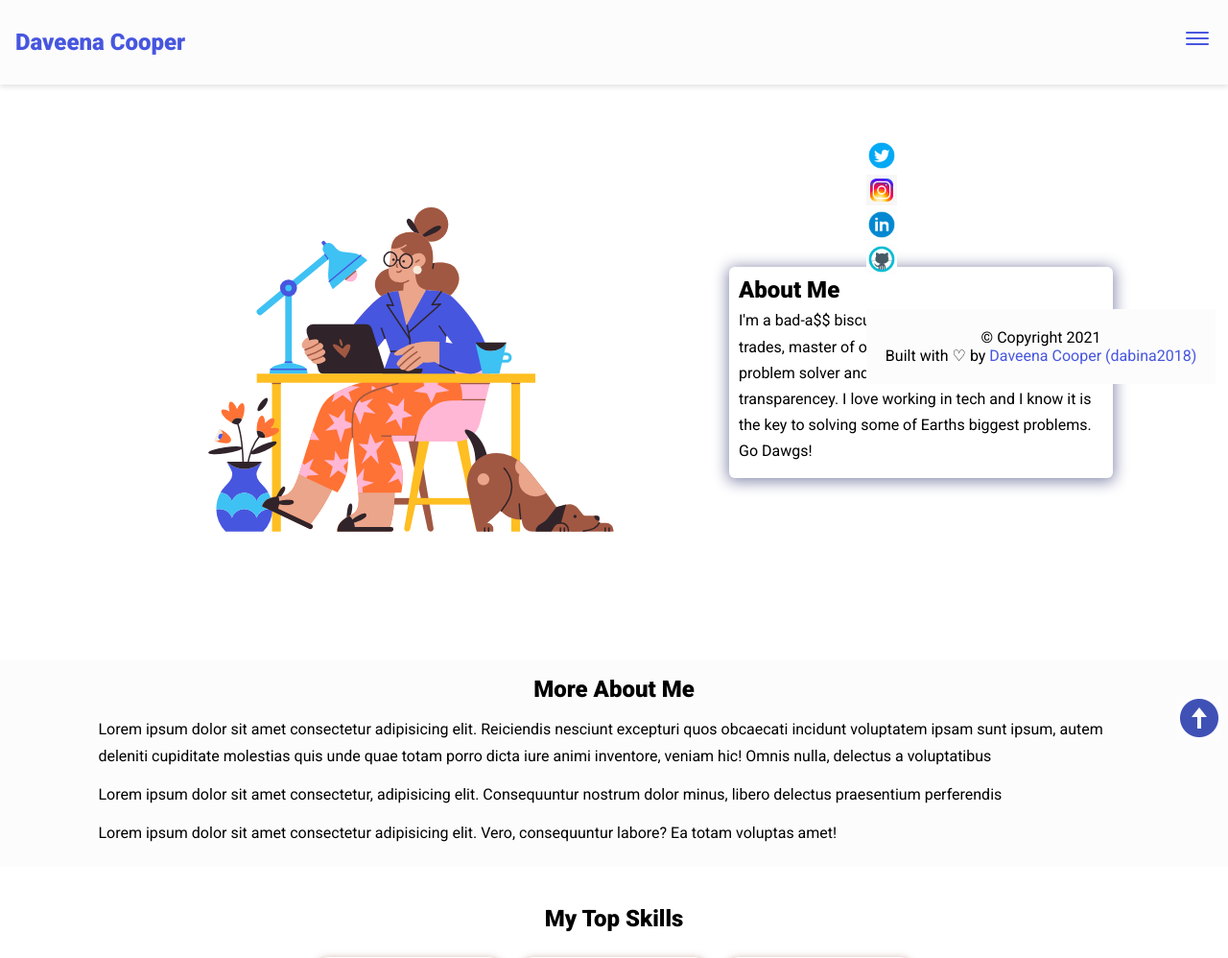
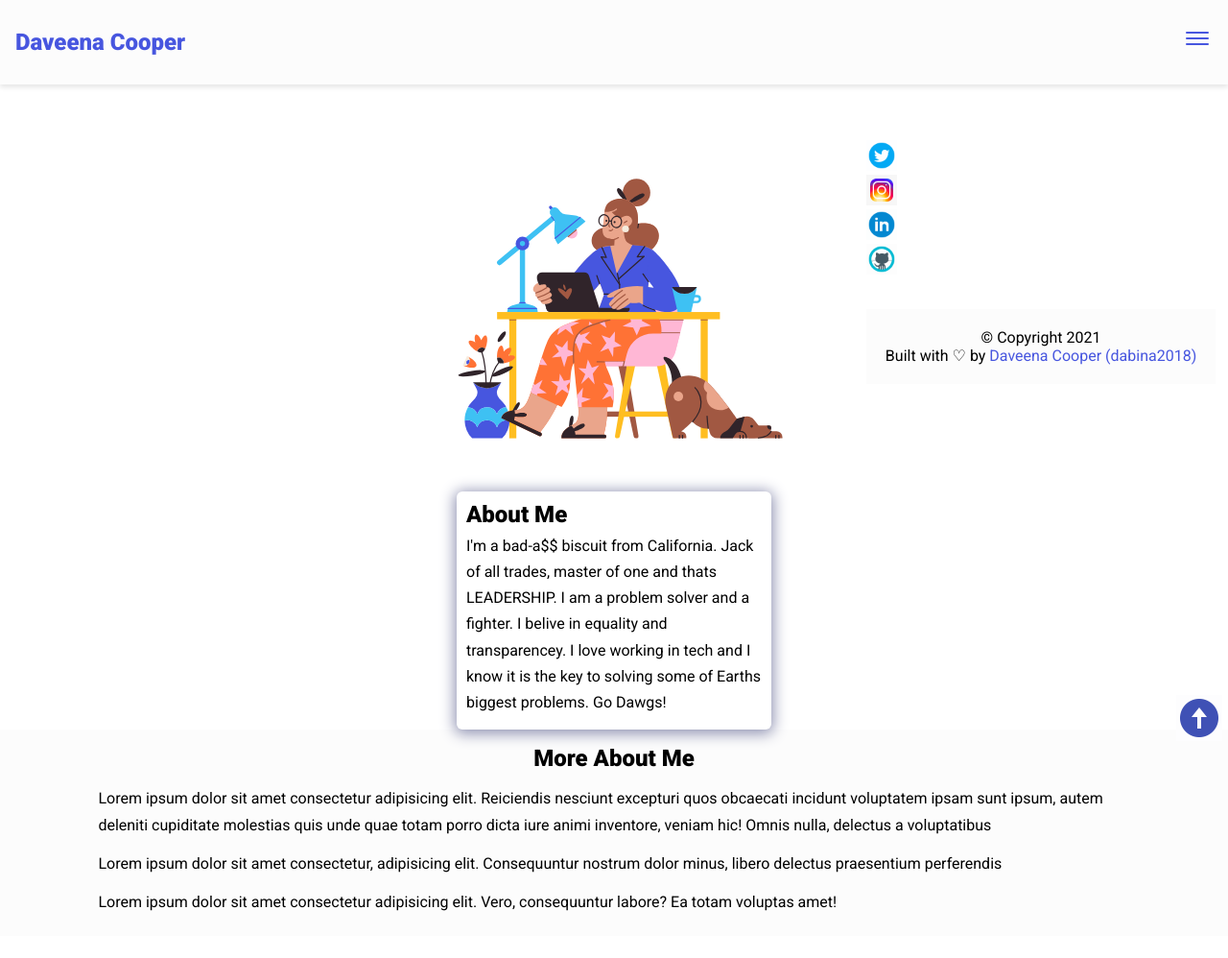
Before and after one commit to dabina2018/dabina2018.github.io, a PHP site: page / in a window 1280 px wide. Shown: the top 998 px of the page at 96% size. Run offline with PHP 8.4, Linux system fonts and the light colour scheme.

Commit message:
adding css for hero section responsiveness

```diff
--- a/assets/css/styles.css
+++ b/assets/css/styles.css
@@ -345,3 +345,19 @@ nav ul {
 nav ul.show {
   transform: translateX(0);
 }
+
+.hero {
+  margin-top: -4rem;
+  flex-direction: column;
+  gap: 0;
+}
+
+.hero img {
+      height: 37.5rem;
+      width: 30rem;
+  }
+
+.bio {
+  margin-top: -7rem;
+  width: 20.5rem;
+}
```
